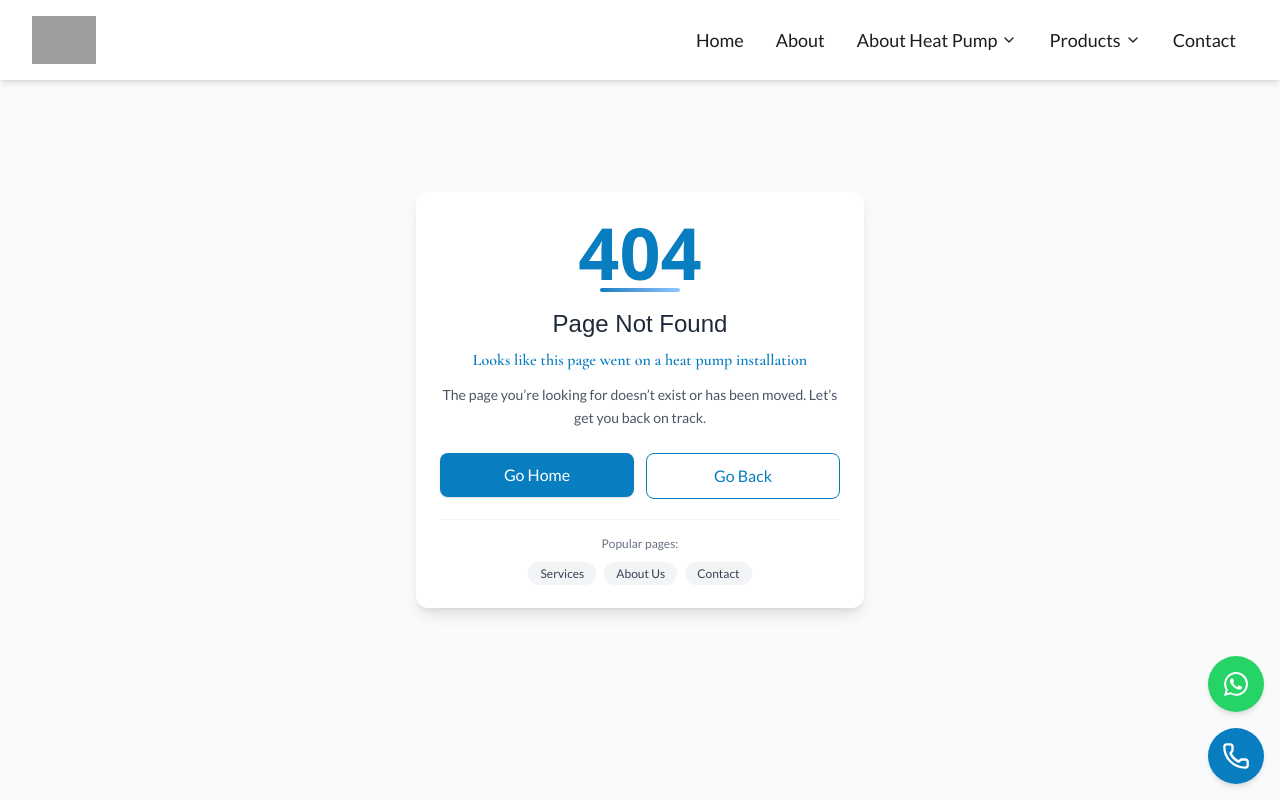
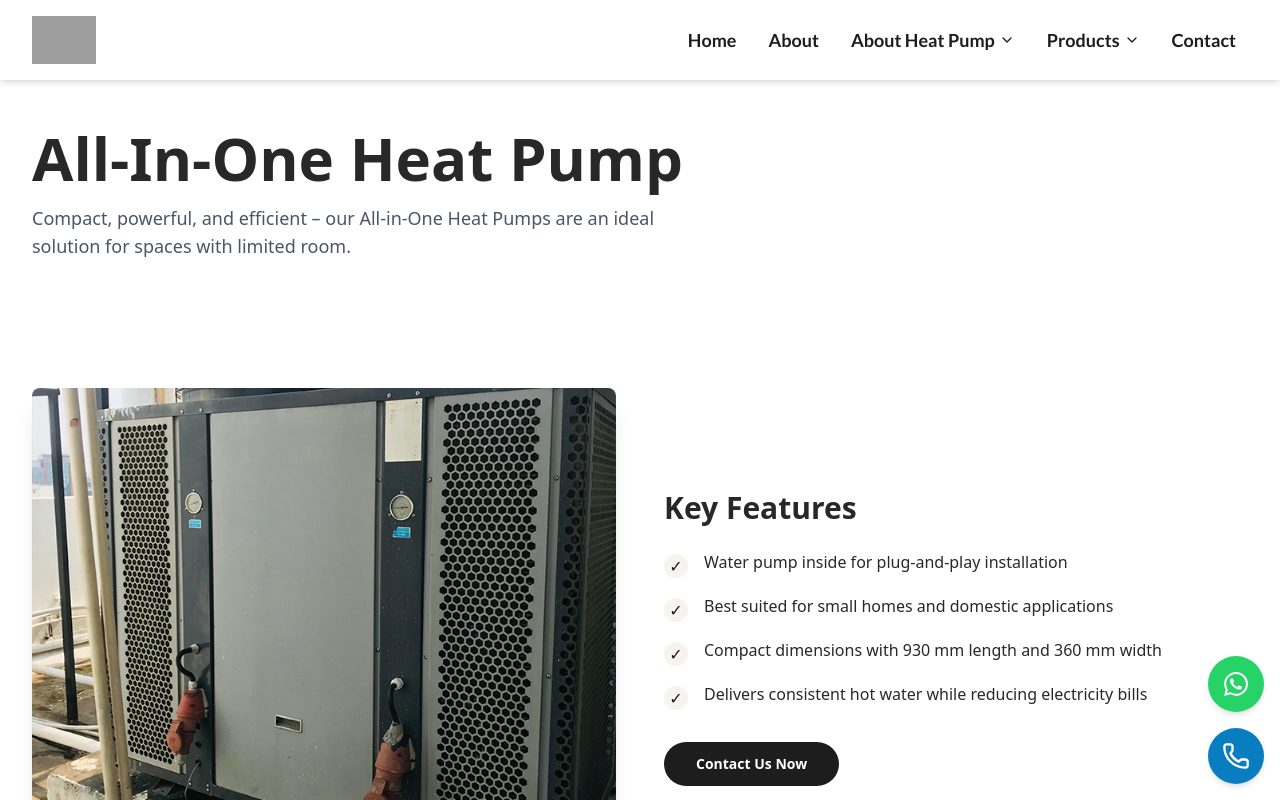
Before and after one commit to scaleoxperts/MiftechSolutions, a Next.js app: page /products/all-in-one-heat-pump in a window 1280 px wide. Before the commit this address had no page. Shown: the top 800 px of the page. Built offline with nearby package versions, Linux system fonts and the light colour scheme; grey boxes are pictures that could not be loaded; a web font is replaced by a local one.

Commit message:
add: new product page

```diff
--- /dev/null
+++ b/app/products/all-in-one-heat-pump/page.tsx
@@ -0,0 +1,53 @@
+import Image from 'next/image';
+import ClientLogoCloud from '@/components/ui/ClientLogoCloud';
+import Link from 'next/link';
+
+const features = [
+  "Water pump inside for plug-and-play installation",
+  "Best suited for small homes and domestic applications",
+  "Compact dimensions with 930 mm length and 360 mm width",
+  "Delivers consistent hot water while reducing electricity bills",
+];
+
+export default function AllInOneHeatPumpPage() {
+  return (
+    <>
+      <section className="pt-32 pb-16 bg-[var(--white)]">
+        <div className="container mx-auto px-4 sm:px-6 lg:px-8">
+          <h1 className="text-4xl md:text-6xl font-bold font-playfair text-[var(--text-dark-gray)] max-w-4xl">All-In-One Heat Pump</h1>
+          <p className="mt-4 text-lg text-gray-600 max-w-2xl">Compact, powerful, and efficient – our All-in-One Heat Pumps are an ideal solution for spaces with limited room.</p>
+        </div>
+      </section>
+
+      <section className="py-16">
+        <div className="container mx-auto px-4 sm:px-6 lg:px-8">
+            <div className="grid grid-cols-1 lg:grid-cols-2 gap-12 items-center">
+                <div className="relative w-full h-96 lg:h-[500px] rounded-lg overflow-hidden shadow-xl">
+                    <Image src="/images/domestic.jpg" alt="All-In-One Heat Pump" layout="fill" objectFit="cover" />
+                </div>
+                <div>
+                    <h2 className="text-3xl font-bold font-playfair text-[var(--text-dark-gray)] mb-6">Key Features</h2>
+                    <ul className="space-y-4">
+                        {features.map((feature, index) => (
+                            <li key={index} className="flex items-start">
+                                <div className="flex-shrink-0 w-6 h-6 bg-[var(--linen)] text-[var(--dark-gray)] rounded-full flex items-center justify-center mr-4 mt-1">
+                                    ✓
+                                </div>
+                                <span>{feature}</span>
+                            </li>
+                        ))}
+                    </ul>
+                     <div className="mt-8">
+                        <Link href="/contact" className="inline-block px-8 py-3 text-sm font-semibold text-[var(--white)] bg-[var(--dark-gray)] rounded-full hover:bg-opacity-80 transition-all">
+                          Contact Us Now
+                        </Link>
+                      </div>
+                </div>
+            </div>
+        </div>
+      </section>
+
+      <ClientLogoCloud />
+    </>
+  );
+}
--- a/components/common/Footer.tsx
+++ b/components/common/Footer.tsx
@@ -26,7 +26,6 @@ export default function Footer() {
               <li><Link href="/" className="hover:text-[var(--base-color)] transition-colors text-sm">Home</Link></li>
               <li><Link href="/about" className="hover:text-[var(--base-color)] transition-colors text-sm">About</Link></li>
               <li><Link href="/products" className="hover:text-[var(--base-color)] transition-colors text-sm">Products</Link></li>
-              <li><Link href="/our_works" className="hover:text-[var(--base-color)] transition-colors text-sm">Our Works</Link></li>
               <li><Link href="/contact" className="hover:text-[var(--base-color)] transition-colors text-sm">Contact</Link></li>
             </ul>
           </div>
--- a/components/common/Navbar.tsx
+++ b/components/common/Navbar.tsx
@@ -34,6 +34,7 @@ const navLinks: NavItem[] = [
       { href: "/products/domestic-heat-pump", label: "Domestic" },
       { href: "/products/commercial-heat-pump", label: "Commercial" },
       { href: "/products/swimming-pool-heat-pump", label: "Swimming Pool" },
+      { href: "/products/all-in-one-heat-pump", label: "All in One Heat Pump" },
       { href: "/products/industrial-heat-pump", label: "Industrial Air Source Heat Pump" },
     ],
   },
```
